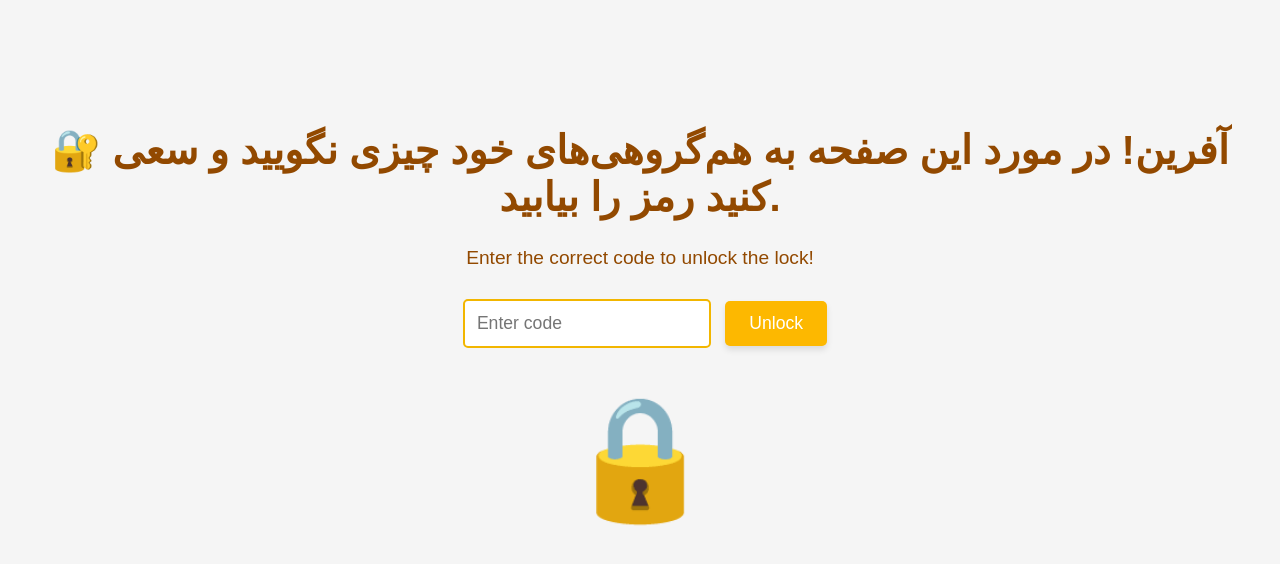
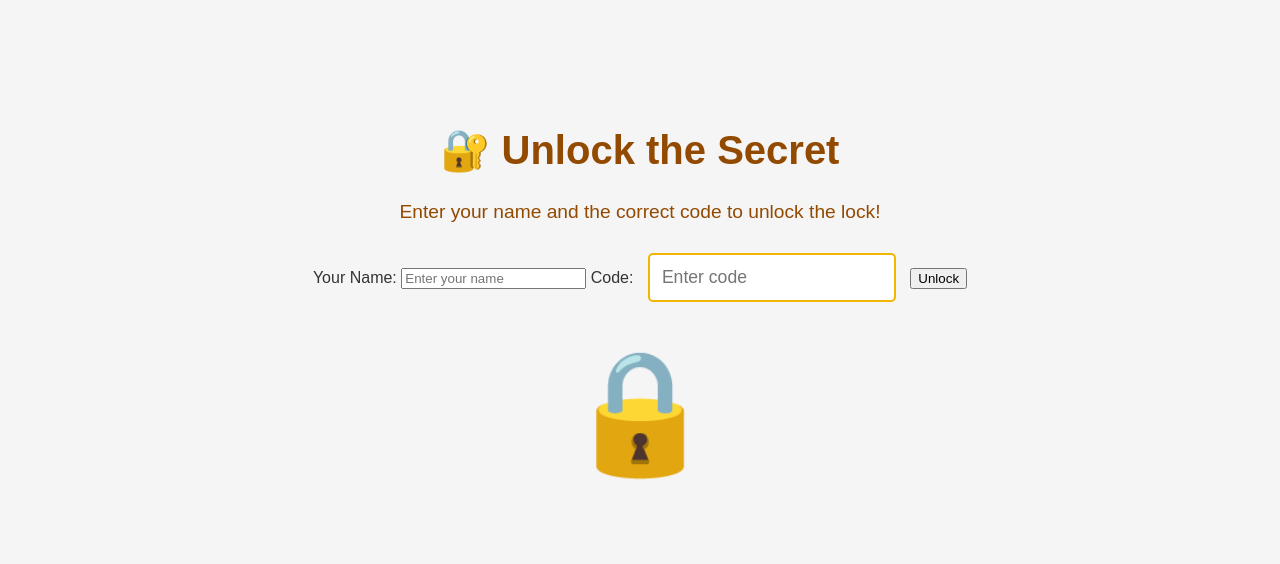
Before and after one commit to AwfulSolution/Lock-webpage, a plain HTML site: page index.html in a window 1280 px wide. Drawn offline with Linux system fonts and the light colour scheme.

Commit message:
Update index.html

```diff
--- a/index.html
+++ b/index.html
@@ -3,22 +3,31 @@
 <head>
   <meta charset="UTF-8">
   <meta name="viewport" content="width=device-width, initial-scale=1.0">
-  <title>The Lock!</title>
+  <title>Interactive Lock</title>
   <link rel="stylesheet" href="styles.css">
 </head>
 <body>
   <div class="container">
-    <h1>🔐 آفرین! در مورد این صفحه به هم‌گروهی‌های خود چیزی نگویید و سعی کنید رمز را بیابید.</h1>
-    <p class="instructions">Enter the correct code to unlock the lock!</p>
-    <input type="password" id="codeInput" placeholder="Enter code" />
-    <button id="submitButton">Unlock</button>
-    <div id="lock" class="lock closed">
-      🔒
-    </div>
+    <h1>🔐 Unlock the Secret</h1>
+    <p class="instructions">Enter your name and the correct code to unlock the lock!</p>
+
+    <!-- Form to collect name and code -->
+    <form onsubmit="event.preventDefault(); submitForm();">
+      <label for="nameInput">Your Name:</label>
+      <input type="text" id="nameInput" placeholder="Enter your name" required />
+
+      <label for="codeInput">Code:</label>
+      <input type="password" id="codeInput" placeholder="Enter code" required />
+
+      <button type="submit">Unlock</button>
+    </form>
+
+    <!-- Lock status -->
+    <div id="lock" class="lock closed">🔒</div>
     <p id="message"></p>
   </div>
 
-  <!-- Audio files -->
+  <!-- Audio files for feedback -->
   <audio id="successSound" src="success.mp3"></audio>
   <audio id="failSound" src="fail.mp3"></audio>
 
```
